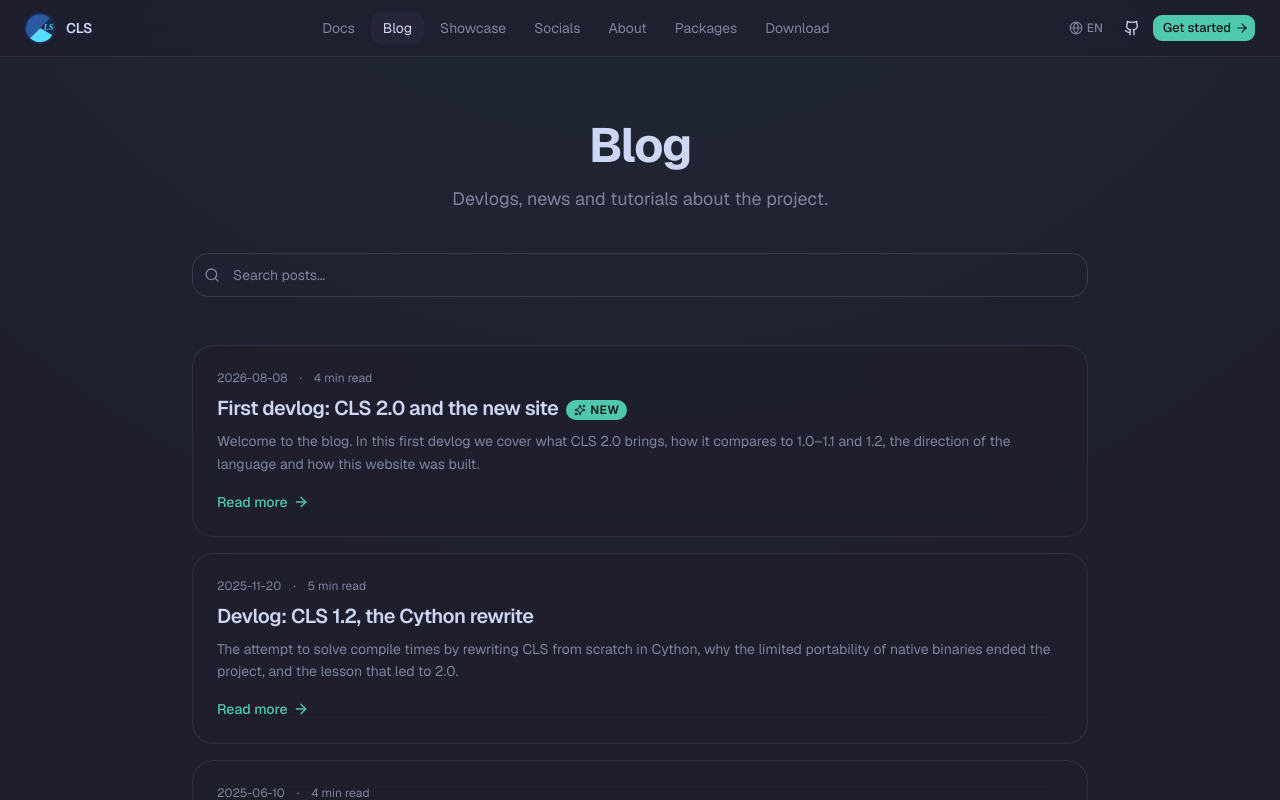
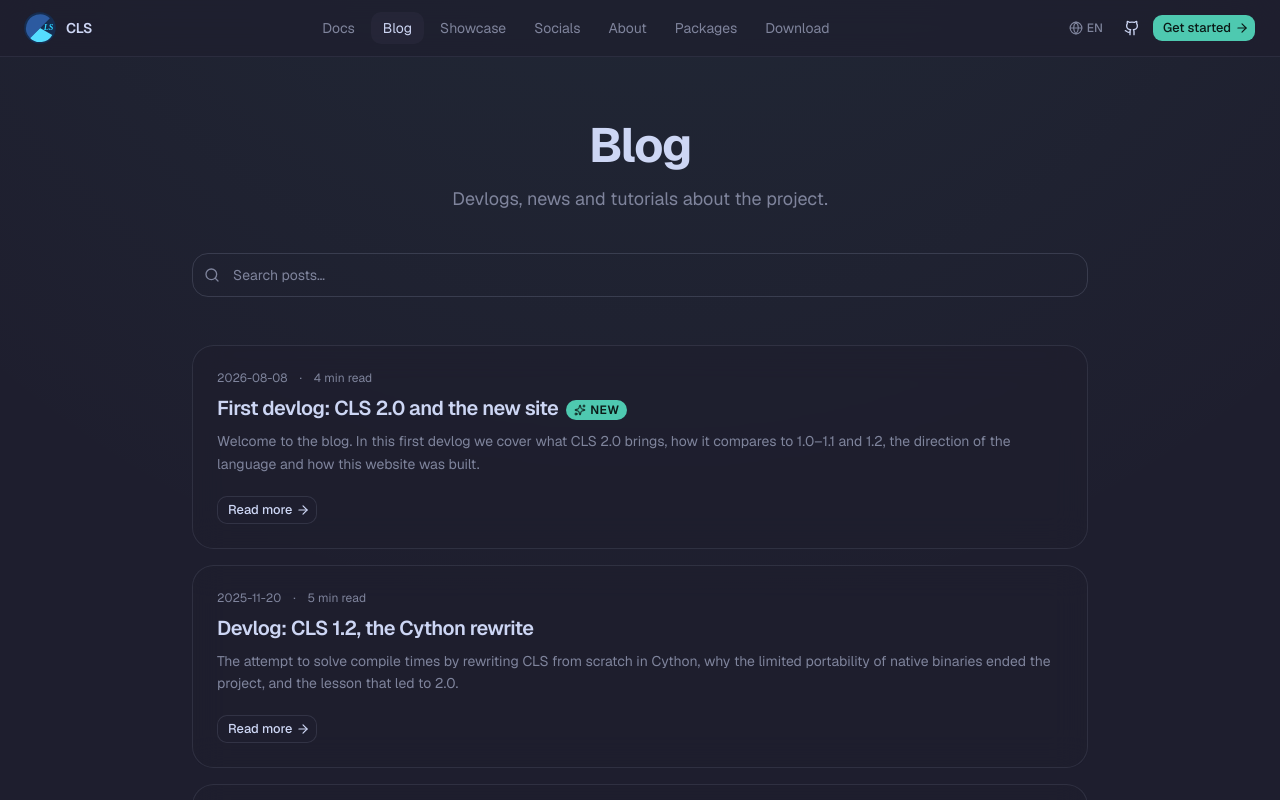
Before and after one commit to elfrask/cls-lang.org, a Next.js app: page /en/blog in a window 1280 px wide. Shown: the top 800 px of the page. Built offline with nearby package versions, Linux system fonts and the light colour scheme.

Commit message:
feat: boton Leer mas mas distintivo en las entradas del blog

```diff
--- a/src/components/blog/blog-list.tsx
+++ b/src/components/blog/blog-list.tsx
@@ -4,6 +4,7 @@ import { useEffect, useMemo, useRef, useState } from "react";
 import { useTranslations } from "next-intl";
 import { Link } from "@/i18n/navigation";
 import { ArrowRight, Loader2, Search, SearchX, Sparkles, X } from "lucide-react";
+import { Button } from "@/components/ui/button";
 import { Input } from "@/components/ui/input";
 import { Reveal } from "@/components/reveal";
 
@@ -116,10 +117,17 @@ export function BlogList({ posts }: { posts: BlogListPost[] }) {
                     {post.excerpt}
                   </p>
                 )}
-                <span className="mt-2 inline-flex items-center gap-1.5 text-sm font-medium text-primary">
-                  {t("readMore")}
-                  <ArrowRight className="size-4 transition-transform group-hover:translate-x-0.5" />
-                </span>
+                <Button
+                  variant="outline"
+                  size="sm"
+                  asChild
+                  className="mt-3 w-fit transition-colors group-hover:border-primary/40"
+                >
+                  <span>
+                    {t("readMore")}
+                    <ArrowRight data-icon="inline-end" className="transition-transform group-hover:translate-x-0.5" />
+                  </span>
+                </Button>
               </Link>
             </Reveal>
           ))}
```
